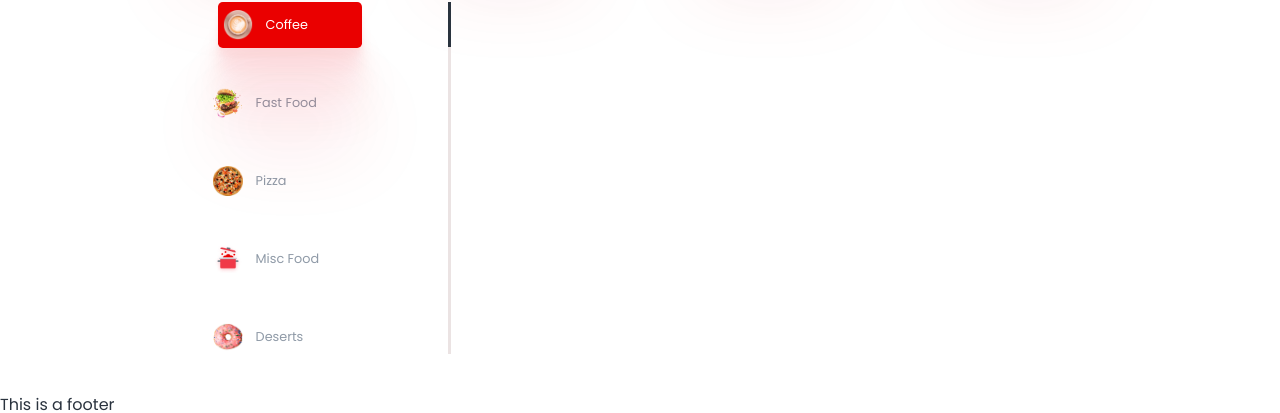
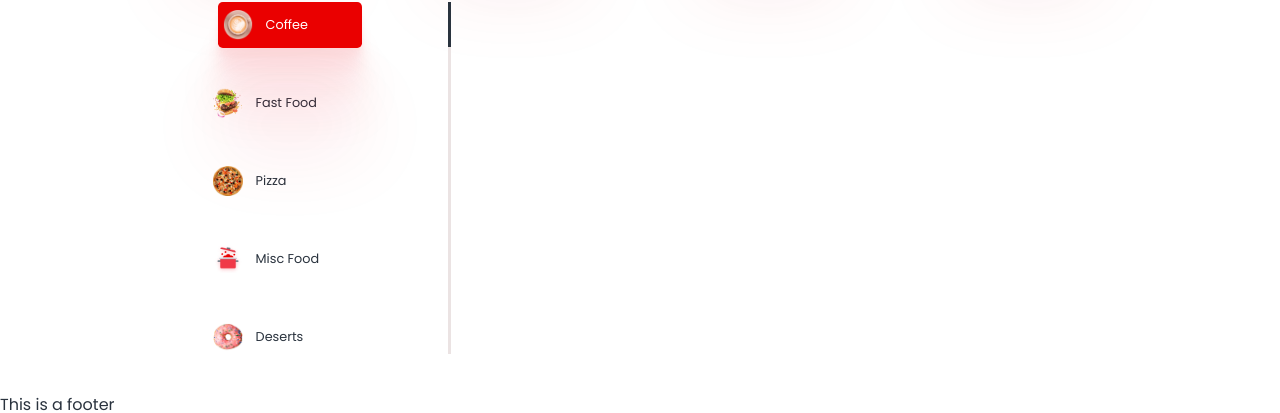
Before and after one commit to zeetaen1989/mama-joint, a Next.js app: page / in a window 1280 px wide. Shown: the part 1392-1805 px from the top of the page. Built offline with nearby package versions, Linux system fonts and the light colour scheme; a web font is replaced by a local one.

Commit message:
style & refactor: tab color changed and indentation modified

```diff
--- a/app/components/elements/Tabs/Tabs.module.scss
+++ b/app/components/elements/Tabs/Tabs.module.scss
@@ -41,7 +41,7 @@
 			gap: 0.8rem;
 			justify-content: flex-start;
 			align-items: center;
-          color: $tertiary-clr;
+			color: $secondary-clr;
 			font-size: 0.8rem;
 			cursor: pointer;
 			padding: 0.5rem 1rem 0.5rem 0.3rem;
```
Lines whose indentation alone changed are shown as unchanged.
